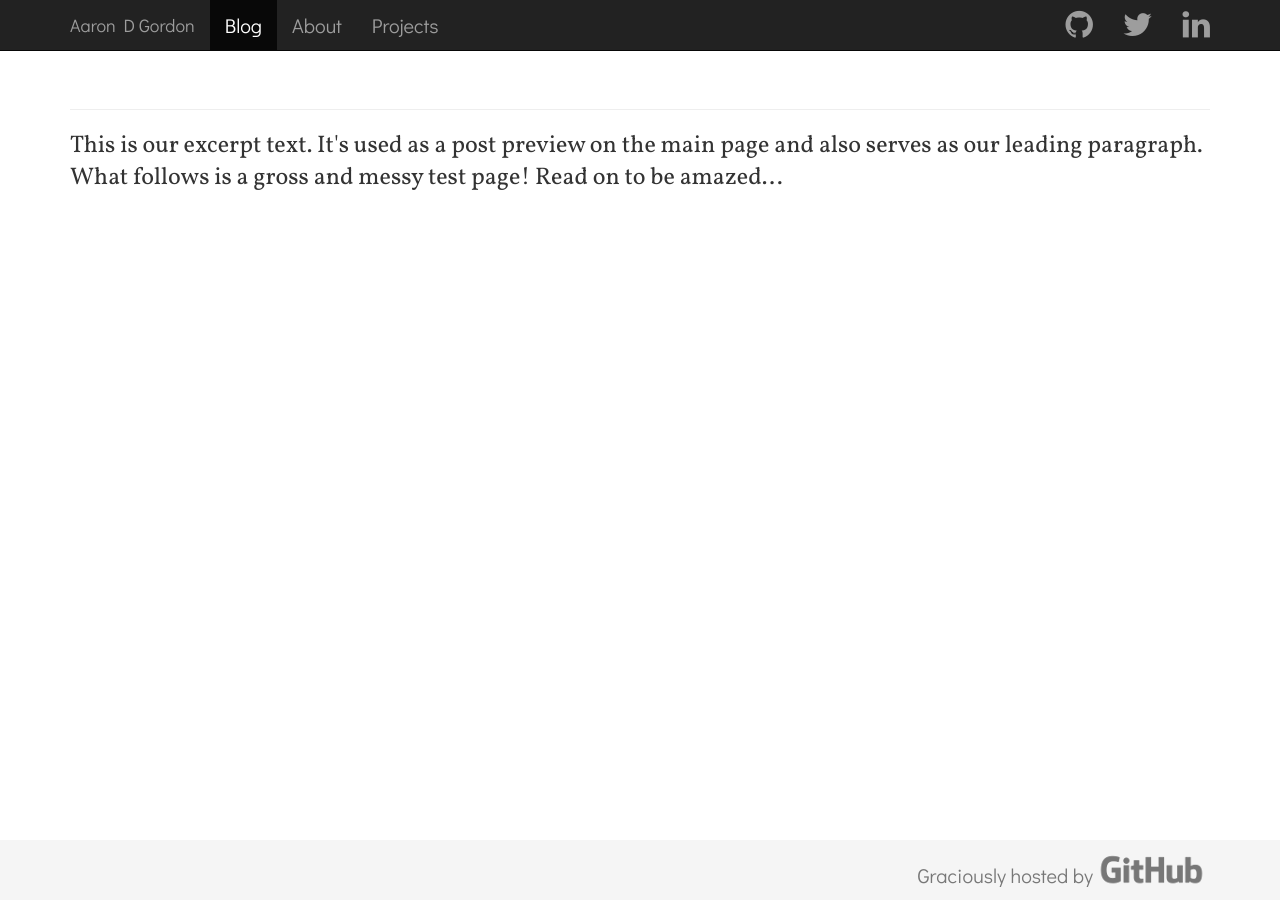
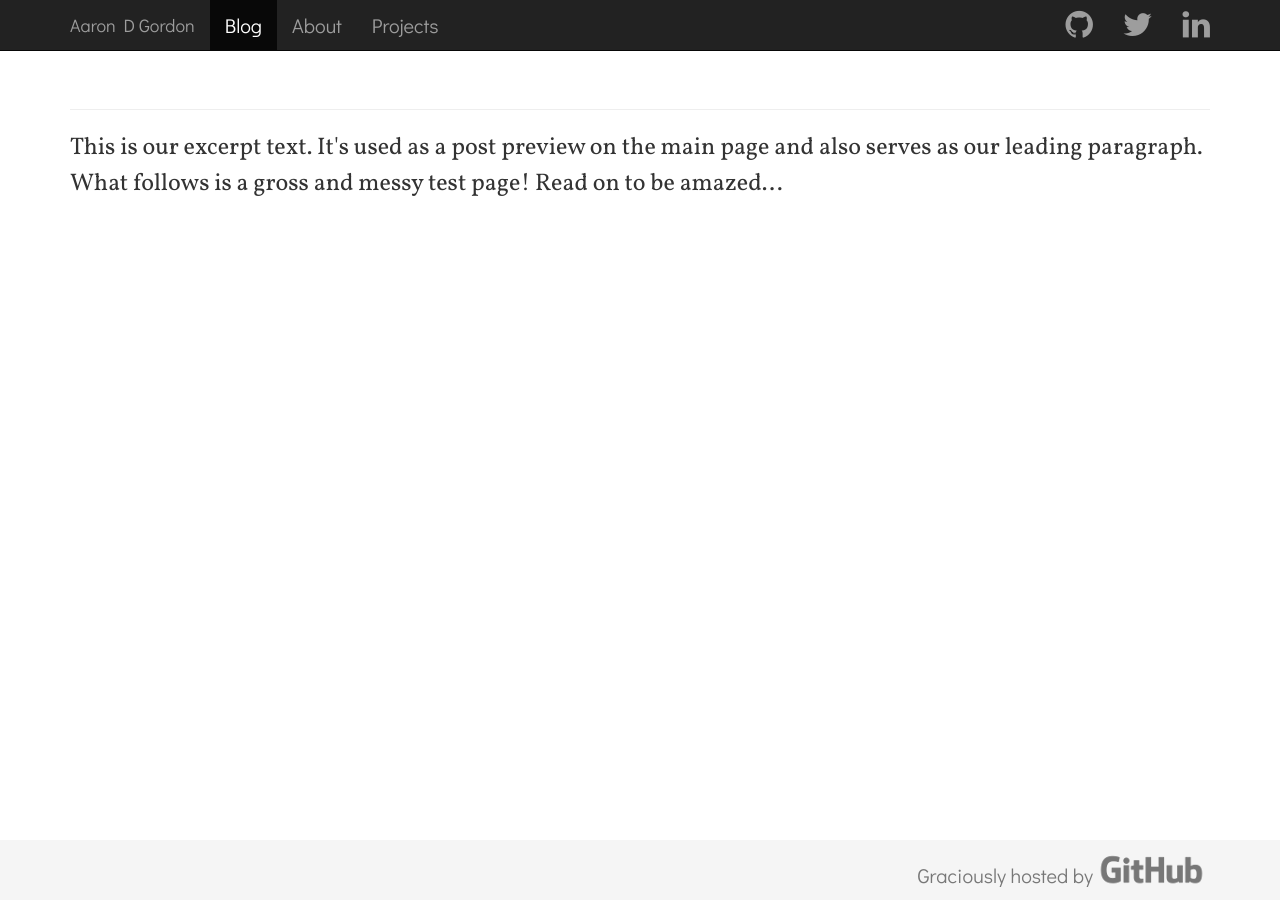
Before and after one commit to aarondgordon/aarondgordon.github.io, a Jekyll site: the page built from index.html, in a window 1280 px wide. Built offline with Jekyll 4.4.1, drawn with Linux system fonts in a browser that asks for light colours; nearby versions of some CDN libraries.

Commit message:
Update default-layout.css

```diff
--- a/assets/css/default-layout.css
+++ b/assets/css/default-layout.css
@@ -34,18 +34,18 @@
 }
 
 .h1, h1 {
-  font-size: 36px;
-  line-height: 48px;
+  font-size: 45px;
+  line-height: 50px;
 }
 
 .h2, h2 {
-  font-size: 28px;
-  line-height: 36px;
+  font-size: 30px;
+  line-height: 45px;
 }
 
 .lead {
   font-size: 24px;
-  line-height: 32px;
+  line-height: 36px;
 }
 
 p {
```
